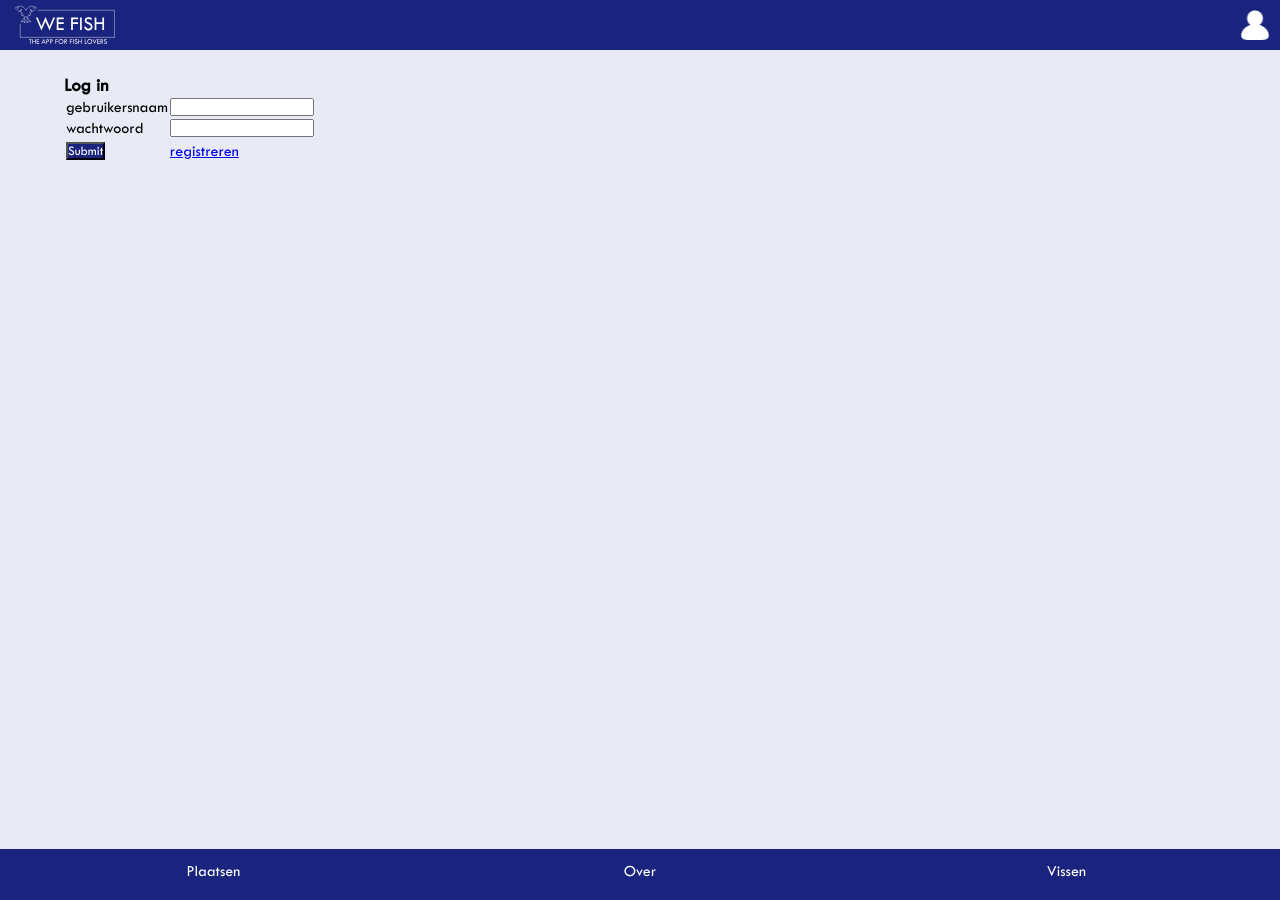
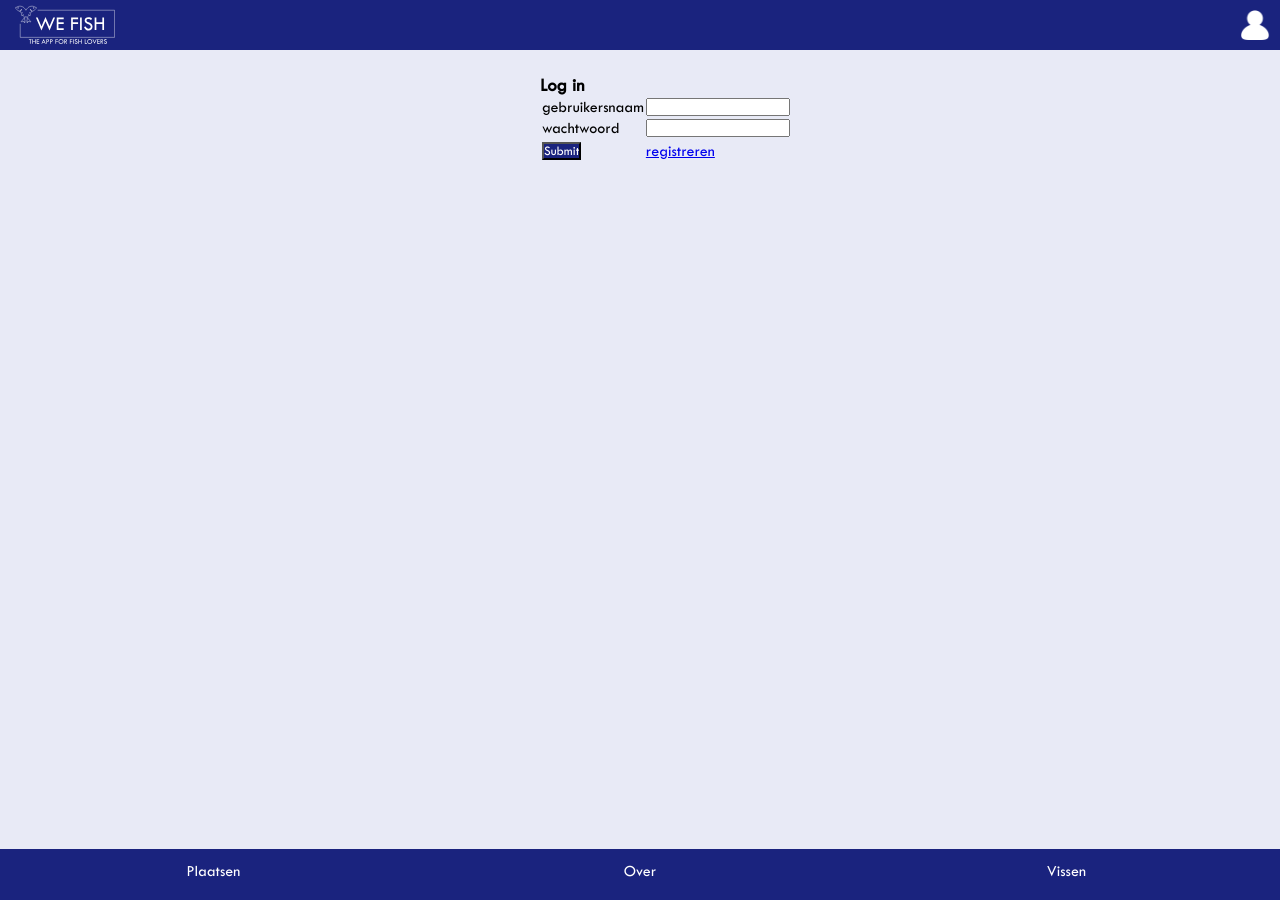
Before and after one commit to svennote/WeFish.github.io, a Jekyll site: the page built from login.html, in a window 1280 px wide. Built offline with Jekyll 4.4.1, drawn with Linux system fonts in a browser that asks for light colours.

Commit message:
aangepast

```diff
--- a/css/login.scss
+++ b/css/login.scss
@@ -154,7 +154,7 @@ width:20px;
 .container {
 
 margin-top:75px;
-width:90%;
+width:200px;
 margin-left:auto;
 margin-right:auto;
 color:black;
```
